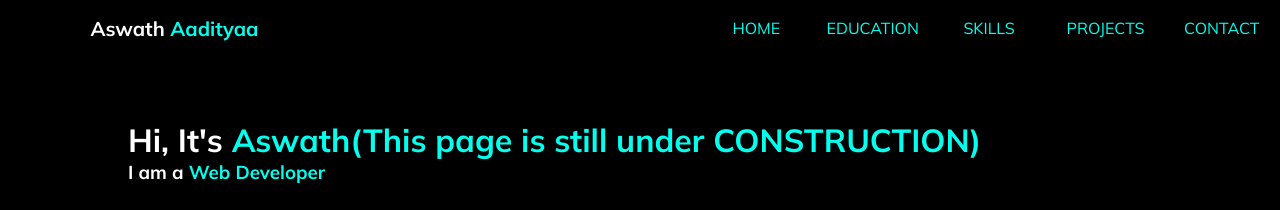
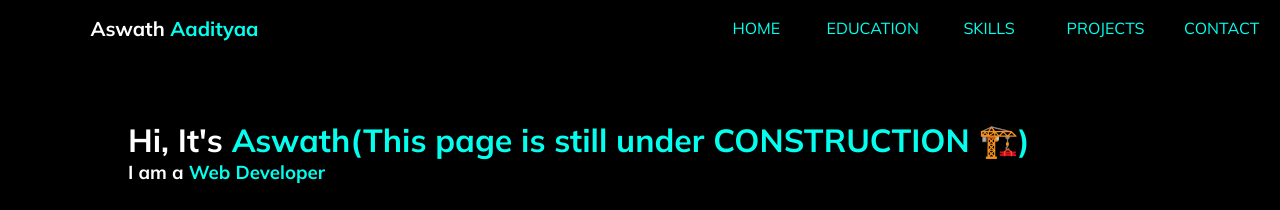
Before and after one commit to aswathaadityaa/personal-portfolio-, a plain HTML site: page index.html in a window 1280 px wide. Shown: the top 210 px of the page. Drawn offline with Linux system fonts and the light colour scheme.

Commit message:
Update index.html

```diff
--- a/index.html
+++ b/index.html
@@ -25,7 +25,7 @@
             <h1 class="greet">
               Hi, It's
               <span class="glow"
-                >Aswath(This page is still under <b>CONSTRUCTION</b>)</span
+                >Aswath(This page is still under <b>CONSTRUCTION 🏗️</b>)</span
               >
             </h1>
             <h3 class="greet">
```
